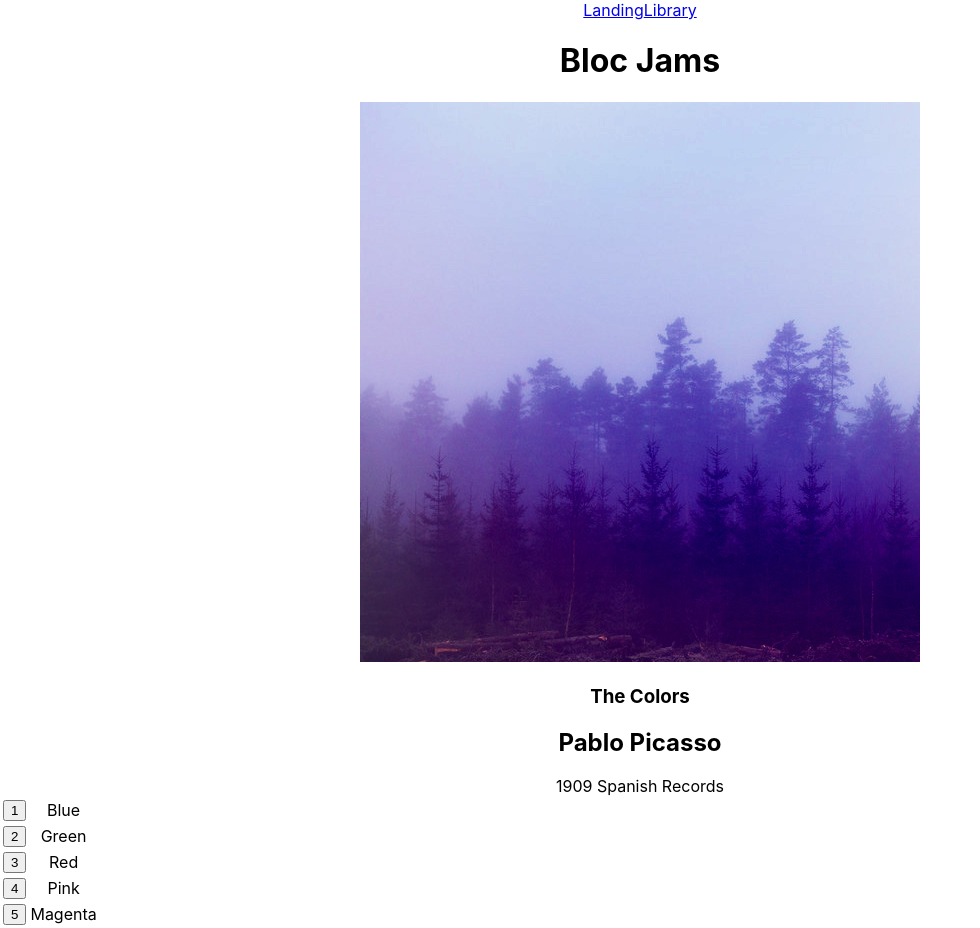
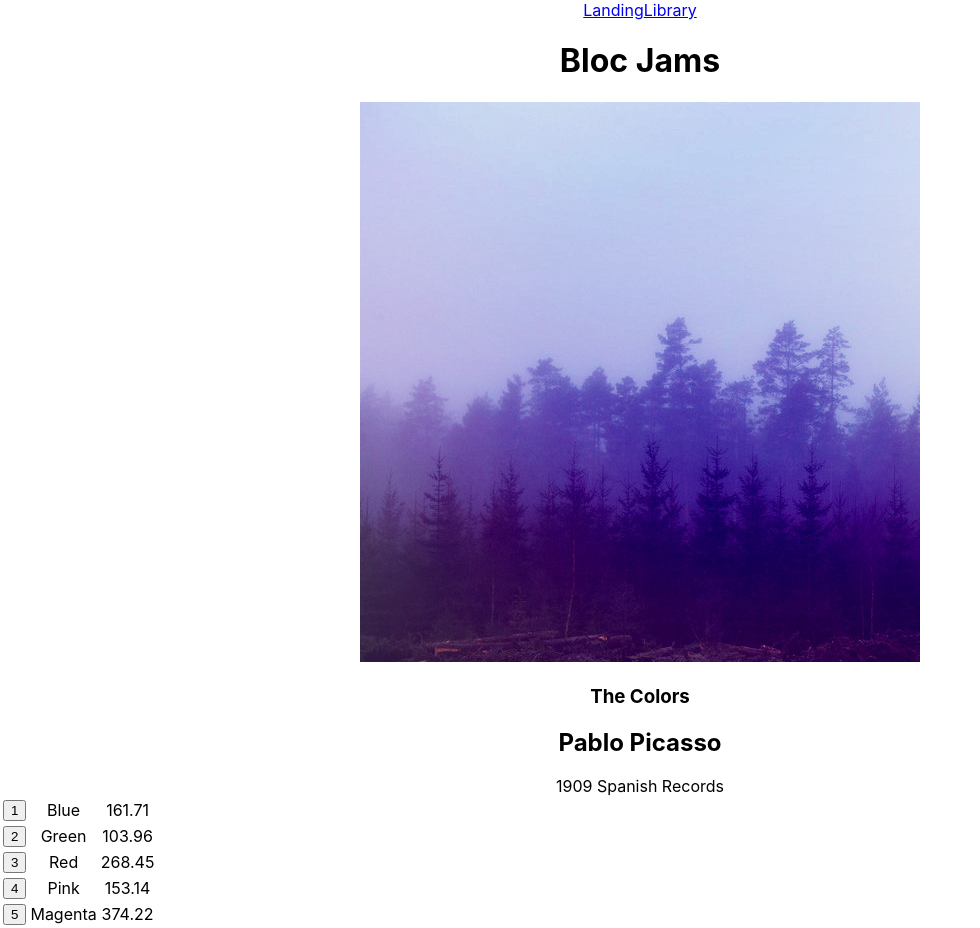
Before and after one commit to ngthu1995/bloc-jams-react, a React (Create React App) app: page /album/the-colors in a window 1280 px wide. Shown: the whole page, without its empty margins (0-980 px from the left). Built offline with nearby package versions, Linux system fonts and the light colour scheme.

Commit message:
added duration

```diff
--- a/src/components/Album.js
+++ b/src/components/Album.js
@@ -93,6 +93,7 @@ class Album extends Component {
                       </button>
                   </td>
                   <td>{song.title}</td>
+                  <td>{song.duration}</td>
                 </tr>
              )}
            </tbody>
```
